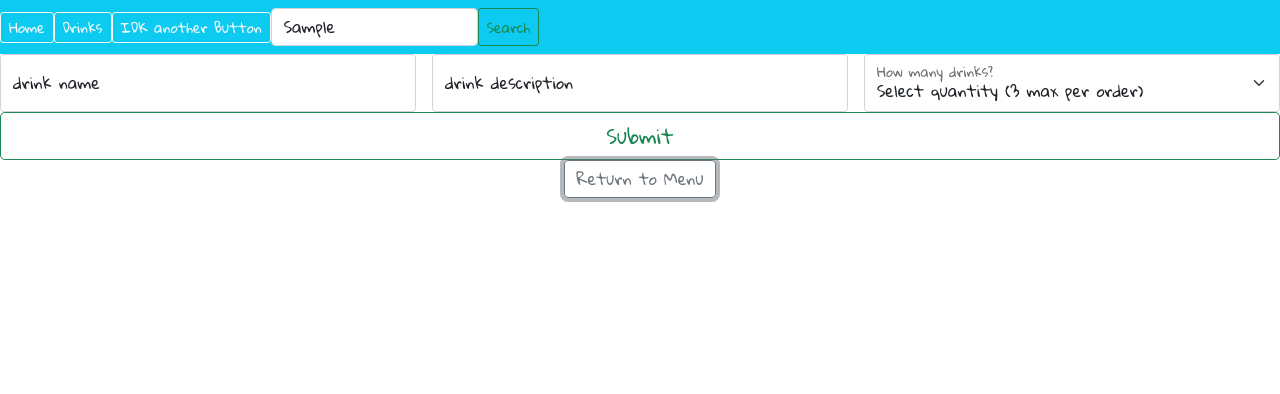
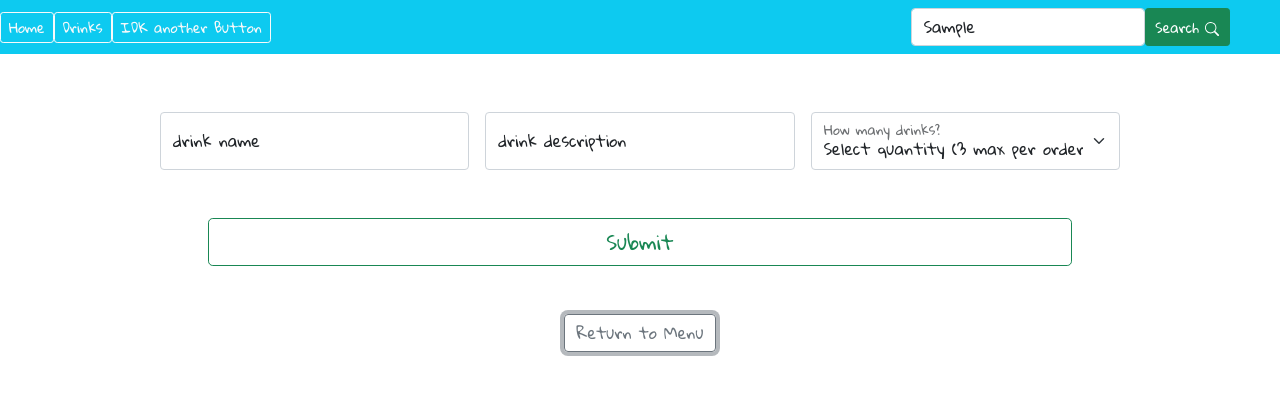
Before and after one commit to ErikaDebelis/merch-react-site, a React (Create React App) app: page / in a window 1280 px wide. Both pictures are taken after typing "Sample" into the empty fields and a click on the button "Add Drink". Shown: the top 394 px of the page. Built offline with nearby package versions, Linux system fonts and the light colour scheme.

Commit message:
add more styling to form + buttons + add bootstrap icon to search bar
Co-Authored-By: Gurshan Kaile <gurshankaile206@gmail.com>

```diff
--- a/package.json
+++ b/package.json
@@ -10,6 +10,7 @@
     "bootstrap-icons": "^1.5.0",
     "react": "^17.0.2",
     "react-bootstrap": "^2.0.0-beta.6",
+    "react-bootstrap-icons": "^1.5.0",
     "react-dom": "^17.0.2",
     "react-scripts": "3.2.0",
     "web-vitals": "^1.1.2"
--- a/src/App.css
+++ b/src/App.css
@@ -3,6 +3,8 @@
 .App {
   text-align: center;
   font-family: 'Gloria Hallelujah', cursive;
+  height: 100vh;
+  margin: 0;
 }
 
 .App-logo {
@@ -39,3 +41,23 @@
     transform: rotate(360deg);
   }
 }
+
+.search {
+  padding-left: 40em;
+}
+
+.btn-success {
+  width: 8em;
+}
+
+.main-body {
+  padding: 10px 10em;
+}
+
+.button-space {
+  padding: 3em 3em;
+}
+
+.form-space {
+  padding-top: 3em;
+}
--- a/src/components/App.js
+++ b/src/components/App.js
@@ -11,7 +11,9 @@ function App() {
     <React.Fragment>
       <div className="App">
         <Header />
+        <div className="main-body">
         <CafeControl />
+        </div>
       </div>
     </React.Fragment>
   );
--- a/src/components/Header.js
+++ b/src/components/Header.js
@@ -4,6 +4,7 @@ import Nav from 'react-bootstrap/Nav';
 import Form from 'react-bootstrap/Form';
 import FormControl from 'react-bootstrap/FormControl';
 import Button from 'react-bootstrap/Button';
+import { Search } from 'react-bootstrap-icons';
 
 function Header() {
   return (
@@ -15,6 +16,7 @@ function Header() {
         <Button variant="outline-light" size="sm" margin="10px" href="#action3">IDK another Button</Button>
       </div>
     </Nav>
+    <div className = "search">
       <Form className="d-flex">
         <FormControl
           type="search"
@@ -22,8 +24,9 @@ function Header() {
           className="mr-2"
           aria-label="Search"
         />
-      <Button  size="sm" margin="10px" variant="outline-success">Search</Button>
+        <Button  size="sm" margin="0 10px" variant="success">Search <Search /></Button>
       </Form>
+    </div>
   </Navbar>
   );
 }
--- a/src/components/ReusableForm.js
+++ b/src/components/ReusableForm.js
@@ -11,6 +11,7 @@ function ReusableForm(props) {
   return (
     <React.Fragment>
       <form onSubmit = {props.formSubmissionHandler}>
+        <div className ="form-space">
           <Row className="g-3">
             <Col md>
               <FloatingLabel controlId="floatingInputGrid" label="drink name">
@@ -39,14 +40,16 @@ function ReusableForm(props) {
                 <option value = "3" >3</option>
               </Form.Select>
             </FloatingLabel>
-
             </Col>
           </Row>
+        </div>
 
+        <div className = "button-space">
           <div className="d-grid gap-2">
             <Button type = 'submit' variant="outline-success" size="lg">
             {props.buttonText}
             </Button>
+          </div>
         </div>
 
       </form>
```
Also changed, not shown: 1 other file (tests, documents, lock files or other folders). Lines whose indentation alone changed are shown as unchanged.
